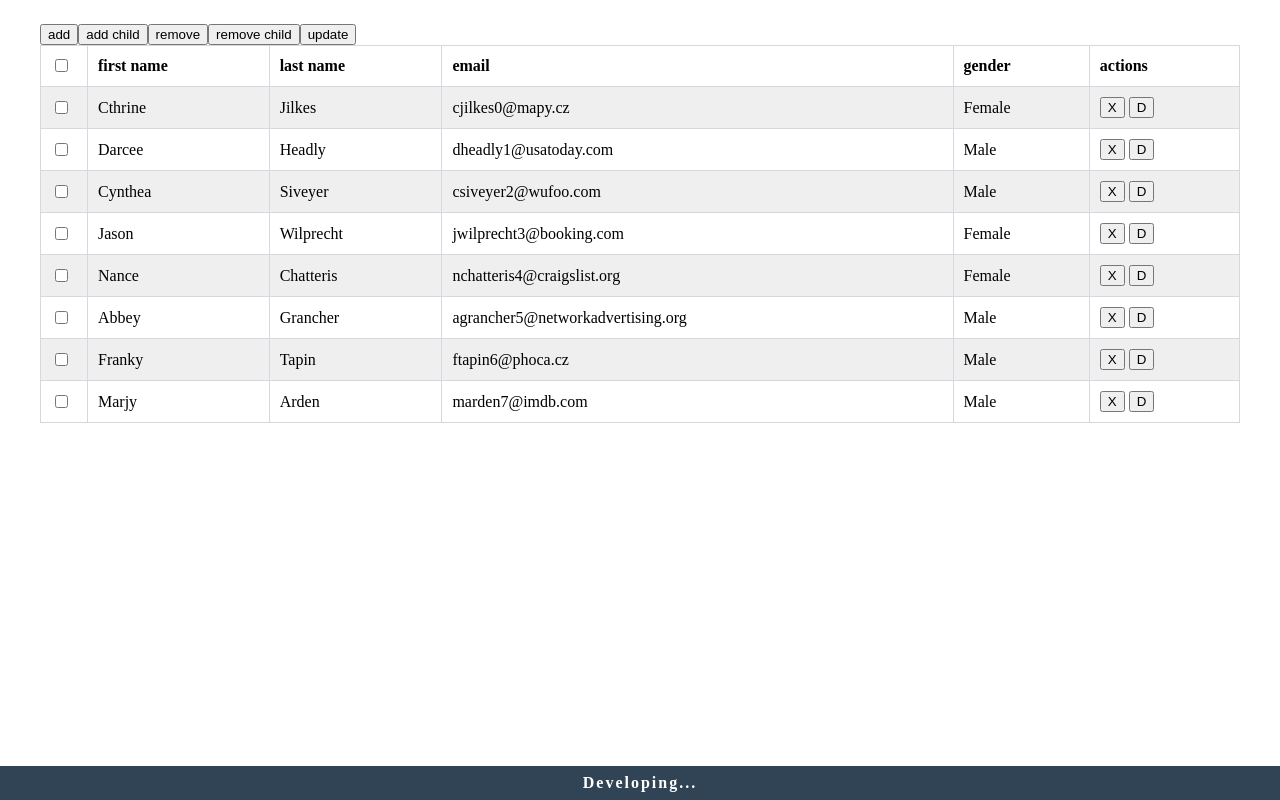
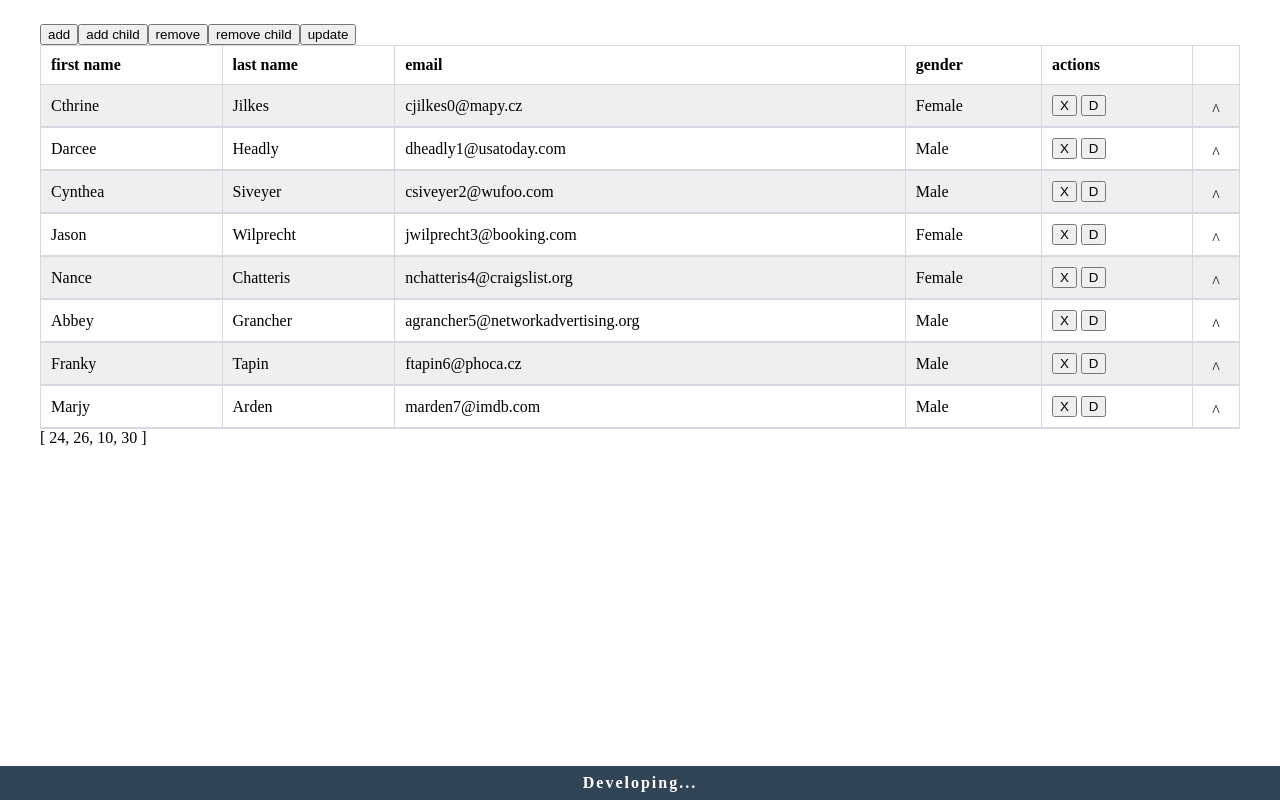
Before and after one commit to Abdulaziz5h/a-v-datatable, a Vue app: page / in a window 1280 px wide. Built offline with nearby package versions, Linux system fonts and the light colour scheme.

Commit message:
remove composition api

```diff
--- a/package.json
+++ b/package.json
@@ -37,7 +37,6 @@
     "license": "MIT",
     "main": ".dist/a-v-datatable.common.js",
     "dependencies": {
-        "@vue/composition-api": "^1.0.4",
         "core-js": "^3.6.5",
         "vue": "^2.6.11"
     },
--- a/src/App.vue
+++ b/src/App.vue
@@ -13,6 +13,7 @@
                 classes="borderd cell-borderd striped"
                 :headerOptions="headerOptions"
                 :selectOptions="selectOptions"
+                :collapseOptoins="collapseOptoins"
                 v-model="selected1"
                 :reduce="item => item.id"
                 ref="table"
@@ -21,12 +22,11 @@
                 @update="log"
                 @lostId="log"
             >
-                <!-- :collapseOptoins="collapseOptoins" -->
                 <!-- select1 => :reduce="(item) => item.id" -->
                 <!-- select2 => :reduce="(item) => ({id: item.id, first_name:
                 item.first_name})" -->
             </a-v-datatable>
-
+            {{ selected1 }}
             <footer class="footer">
                 Developing...
             </footer>
--- a/src/a-v-datatable/a-v-datatable.vue
+++ b/src/a-v-datatable/a-v-datatable.vue
@@ -191,7 +191,6 @@ const collapseOptoinsDefault = {
     headers: []
 };
 
-import { ref } from "@vue/composition-api";
 import { isEqual } from "lodash/core";
 
 export default {
@@ -248,8 +247,12 @@ export default {
         },
         isChild: Boolean
     },
-    setup(props) {
-        let headerStatus = 0;
+    data: () => ({
+        headerStatus: 0,
+        rows: null
+    }),
+    created() {
+        const props = this.$props;
         // set default headers value if no collapse option headers was implement
         collapseOptoinsDefault.headers = props.headers;
 
@@ -258,17 +261,34 @@ export default {
         getPropsObj(props.selectOptions, selectOptionsDefault);
         getPropsObj(props.collapseOptoins, collapseOptoinsDefault);
 
-        const rows = ref(
-            props.items.map(row => {
-                const { obj, selected } = createRow(row, props);
-                if (selected) {
-                    headerStatus++;
-                }
-                return obj;
-            })
-        );
-        return { rows: rows.value, headerStatus };
+        this.rows = props.items.map(row => {
+            const { obj, selected } = createRow(row, props);
+            if (selected) {
+                this.headerStatus++;
+            }
+            return obj;
+        });
     },
+    // setup(props) {
+    //     // set default headers value if no collapse option headers was implement
+    //     collapseOptoinsDefault.headers = props.headers;
+
+    //     // combine default props with enterd props
+    //     getPropsObj(props.headerOptions, headerOptionsDefault);
+    //     getPropsObj(props.selectOptions, selectOptionsDefault);
+    //     getPropsObj(props.collapseOptoins, collapseOptoinsDefault);
+
+    //     const rows = ref(
+    //         props.items.map(row => {
+    //             const { obj, selected } = createRow(row, props);
+    //             if (selected) {
+    //                 this.headerStatus++;
+    //             }
+    //             return obj;
+    //         })
+    //     );
+    //     return { rows: rows.value };
+    // },
     methods: {
         changeHeaderCheckbox(rows, val) {
             rows.forEach(row => {
--- a/src/main.js
+++ b/src/main.js
@@ -1,8 +1,6 @@
 import Vue from "vue";
 import App from "./App.vue";
-import VueCompositionAPI from "@vue/composition-api";
-
-Vue.use(VueCompositionAPI);
+// TODO: don't forget to add pagination
 require("./assets/global.scss");
 Vue.config.productionTip = false;
 
--- a/src/utils/index.js
+++ b/src/utils/index.js
@@ -1,6 +1,5 @@
 import { v4 as uuidv4 } from "uuid";
-import _ from "lodash";
-import { ref } from "@vue/composition-api";
+import { isEqual } from "lodash";
 
 export function getPropsObj(propName, propNameDefault) {
     Object.keys(propNameDefault).forEach(defKey => {
@@ -16,21 +15,36 @@ export function createRow(row, props) {
                 row[head[props.headerOptions.value]]
         });
     });
-    const obj = ref({
+    // const obj = ref({
+    //     id: uuidv4(),
+    //     row: { ...row },
+    //     formatedRow,
+    //     [props.selectOptions.label]:
+    //         props.value.findIndex(val => {
+    //             if (props.reduce(row) != null) {
+    //                 return _.isEqual(props.reduce(row), val);
+    //             } else {
+    //                 return _.isEqual(row, val);
+    //             }
+    //         }) != -1,
+    //     open: false
+    // });
+    // return { obj: obj.value, selected: obj.value[props.selectOptions.label] };
+    const obj = {
         id: uuidv4(),
         row: { ...row },
         formatedRow,
         [props.selectOptions.label]:
             props.value.findIndex(val => {
                 if (props.reduce(row) != null) {
-                    return _.isEqual(props.reduce(row), val);
+                    return isEqual(props.reduce(row), val);
                 } else {
-                    return _.isEqual(row, val);
+                    return isEqual(row, val);
                 }
             }) != -1,
         open: false
-    });
-    return { obj: obj.value, selected: obj.value[props.selectOptions.label] };
+    };
+    return { obj, selected: obj[props.selectOptions.label] };
 }
 export function warnIndexNotFound(id) {
     console.warn("item with uniqueId " + id + " is not exist in the array");
--- a/vue.config.js
+++ b/vue.config.js
@@ -11,10 +11,10 @@ module.exports = {
             filename: "[name].bundle.js",
             path: path.resolve(__dirname, "dist")
         }
-    },
-    chainWebpack: config => {
-        config.entryPoints.delete("app");
-        config.entry("main").clear();
-        config.entry("main").add("./src/install.js");
     }
+    // chainWebpack: config => {
+    //     config.entryPoints.delete("app");
+    //     config.entry("main").clear();
+    //     config.entry("main").add("./src/install.js");
+    // }
 };
```
Also changed, not shown: 1 other file (tests, documents, lock files or other folders).
